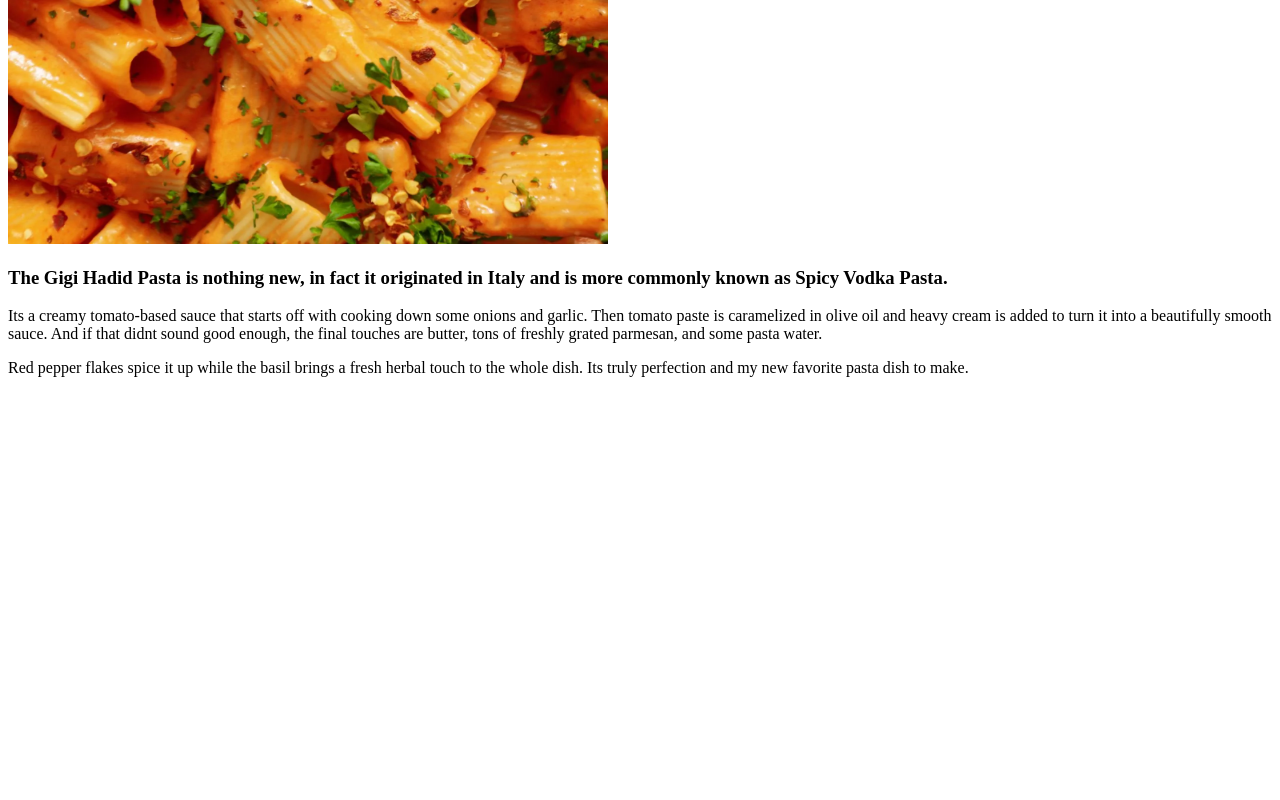
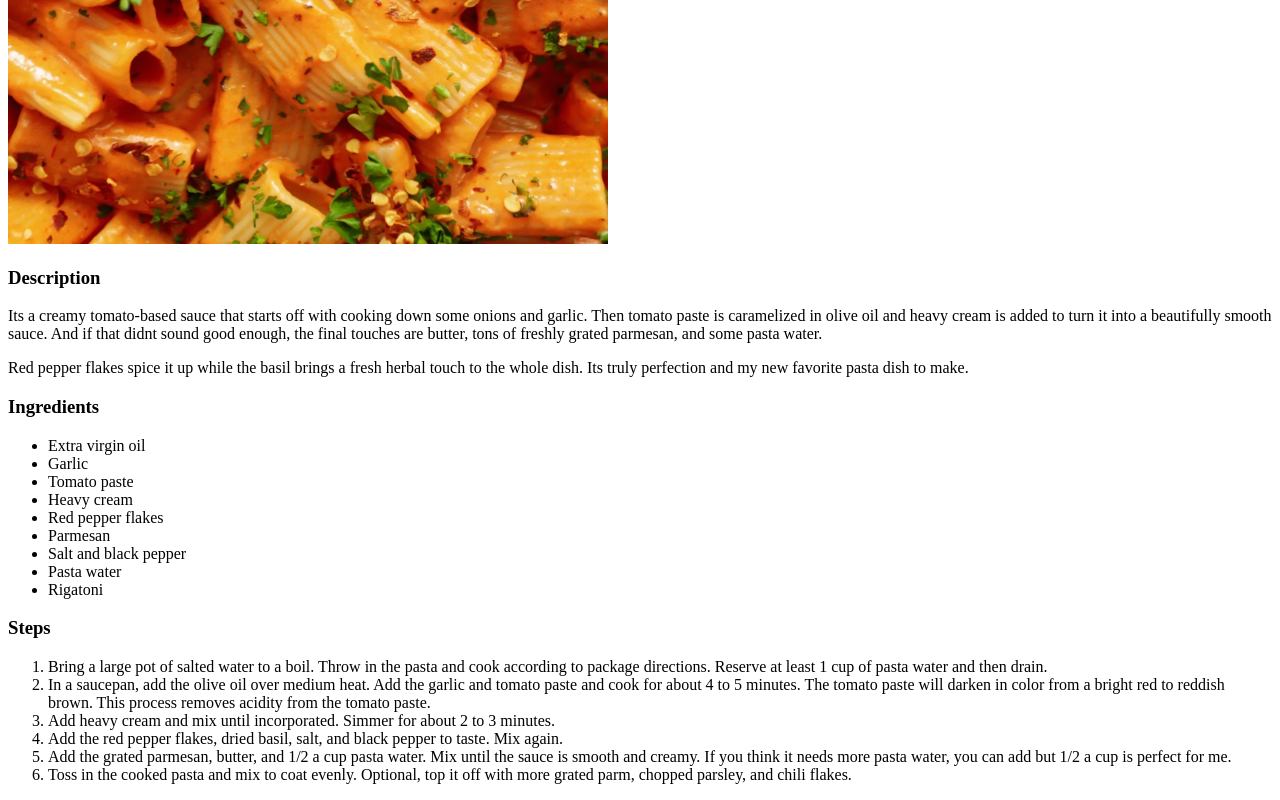
Before and after one commit to Mmeloz/odin-recipes, a plain HTML site: page recipes/SpicyPasta.html in a window 1280 px wide. Shown: the part 636-1436 px from the top of the page. Before the commit the page ends 1029 px from the top, so only its background shows below. Drawn offline with Linux system fonts and the light colour scheme.

Commit message:
Add the ingredients list, steps list

```diff
--- a/recipes/SpicyPasta.html
+++ b/recipes/SpicyPasta.html
@@ -8,7 +8,7 @@
     <h1>Spicy Pasta</h1>
     <img src="../images/SpicyPasta.webp" alt="A close-up of rigatoni pasta, orange in color with red pepper and parsley"
     height="800" width="600">
-    <h3>The Gigi Hadid Pasta is nothing new, in fact it originated in Italy and is more commonly known as Spicy Vodka Pasta. </h3>
+    <h3>Description</h3>
 
     <p>         Its a creamy tomato-based sauce that starts off with cooking down some onions and garlic.
         Then tomato paste is caramelized in olive oil and heavy cream is added to turn it into a beautifully smooth sauce.
@@ -17,5 +17,27 @@
     <p>        Red pepper flakes spice it up while the basil brings a fresh herbal touch to the whole dish.
         Its truly perfection and my new favorite pasta dish to make.</p>
 
+    <h3>Ingredients</h3>
+    <ul>
+        <li>Extra virgin oil</li>
+        <li>Garlic</li>
+        <li>Tomato paste</li>
+        <li>Heavy cream</li>
+        <li>Red pepper flakes</li>
+        <li>Parmesan</li>
+        <li>Salt and black pepper</li>
+        <li>Pasta water</li>
+        <li>Rigatoni</li>
+    </ul>
+    <h3>Steps</h3>
+
+    <ol>
+        <li>Bring a large pot of salted water to a boil. Throw in the pasta and cook according to package directions. Reserve at least 1 cup of pasta water and then drain.</li>
+        <li>In a saucepan, add the olive oil over medium heat. Add the garlic and tomato paste and cook for about 4 to 5 minutes. The tomato paste will darken in color from a bright red to reddish brown. This process removes acidity from the tomato paste.</li>
+        <li>Add heavy cream and mix until incorporated. Simmer for about 2 to 3 minutes.</li>
+        <li>Add the red pepper flakes, dried basil, salt, and black pepper to taste. Mix again.</li>
+        <li>Add the grated parmesan, butter, and 1/2 a cup pasta water. Mix until the sauce is smooth and creamy. If you think it needs more pasta water, you can add but 1/2 a cup is perfect for me.</li>
+        <li>Toss in the cooked pasta and mix to coat evenly. Optional, top it off with more grated parm, chopped parsley, and chili flakes.</li>
+    </ol>
 </body>
 </html>
```
